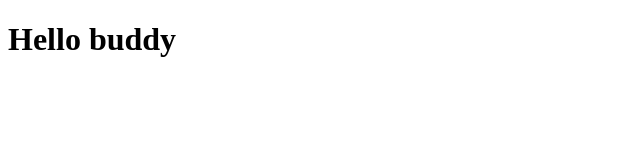
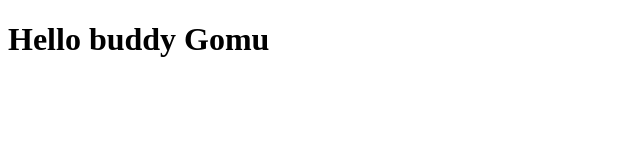
Before and after one commit to arthisvari/samplework, a plain HTML site: page index.html in a window 1280 px wide. Shown: the whole page, without its empty margins (0-640 px from the left). Drawn offline with Linux system fonts and the light colour scheme.

Commit message:
fix: changed buddy name

```diff
--- a/index.html
+++ b/index.html
@@ -6,6 +6,6 @@
     <title>Document</title>
 </head>
 <body>
-    <h1>Hello buddy</h1>
+    <h1>Hello buddy Gomu</h1>
 </body>
 </html>
```
